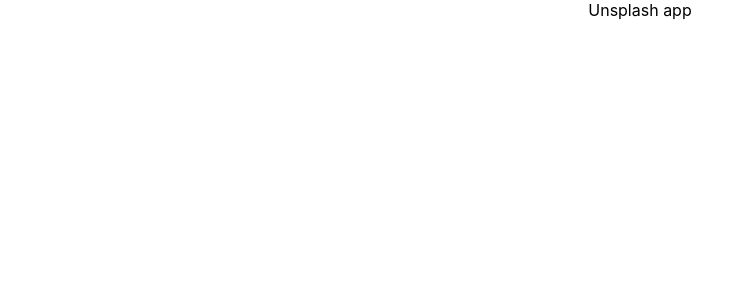
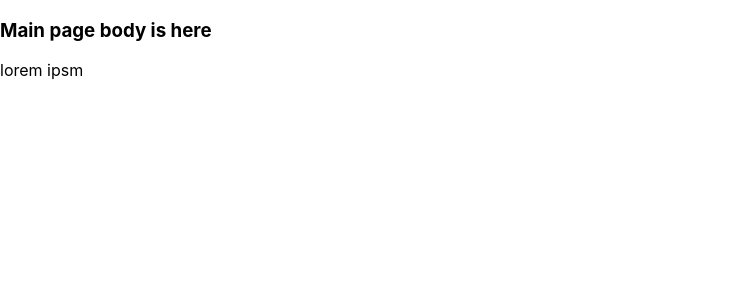
Before and after one commit to NidhitheCoder/unsplash-app, a React (Create React App) app in the folder unsplash-app/: page / in a window 1280 px wide. Shown: the top 300 px of the page, without its empty margins (0-753 px from the left). Built offline with nearby package versions, Linux system fonts and the light colour scheme.

Commit message:
Mainpage component added and router

```diff
--- a/unsplash-app/package.json
+++ b/unsplash-app/package.json
@@ -8,6 +8,7 @@
     "@testing-library/user-event": "^7.1.2",
     "react": "^16.14.0",
     "react-dom": "^16.14.0",
+    "react-router-dom": "^5.2.0",
     "react-scripts": "3.4.3"
   },
   "scripts": {
--- a/unsplash-app/src/App.js
+++ b/unsplash-app/src/App.js
@@ -1,12 +1,14 @@
 import React from 'react';
-import logo from './logo.svg';
 import './App.css';
+import {Switch,Route} from 'react-router-dom';
+
+import MainPage from './pages/mainPage/mainPage.component';
 
 function App() {
   return (
-    <div className="App">
-      Unsplash app
-    </div>
+   <Switch>
+   <Route exact path="/" component={MainPage} />
+   </Switch>
   );
 }
 
--- a/unsplash-app/src/index.js
+++ b/unsplash-app/src/index.js
@@ -2,10 +2,11 @@ import React from 'react';
 import ReactDOM from 'react-dom';
 import './index.css';
 import App from './App';
+import {BrowserRouter} from 'react-router-dom'
 
 ReactDOM.render(
-  <React.StrictMode>
+  <BrowserRouter>
     <App />
-  </React.StrictMode>,
+  </BrowserRouter>,
   document.getElementById('root')
 );
--- /dev/null
+++ b/unsplash-app/src/pages/mainPage/mainPage.component.jsx
@@ -0,0 +1,14 @@
+import React from "react";
+
+class MainPage extends React.Component {
+  render() {
+    return (
+      <div>
+        <h3>Main page body is here</h3>
+        <p>lorem ipsm</p>
+      </div>
+    );
+  }
+};
+
+export default MainPage;
```
Also changed, not shown: unsplash-app/src/pages/mainPage/mainPage.styles.scss (added), 1 other file (tests, documents, lock files or other folders).
